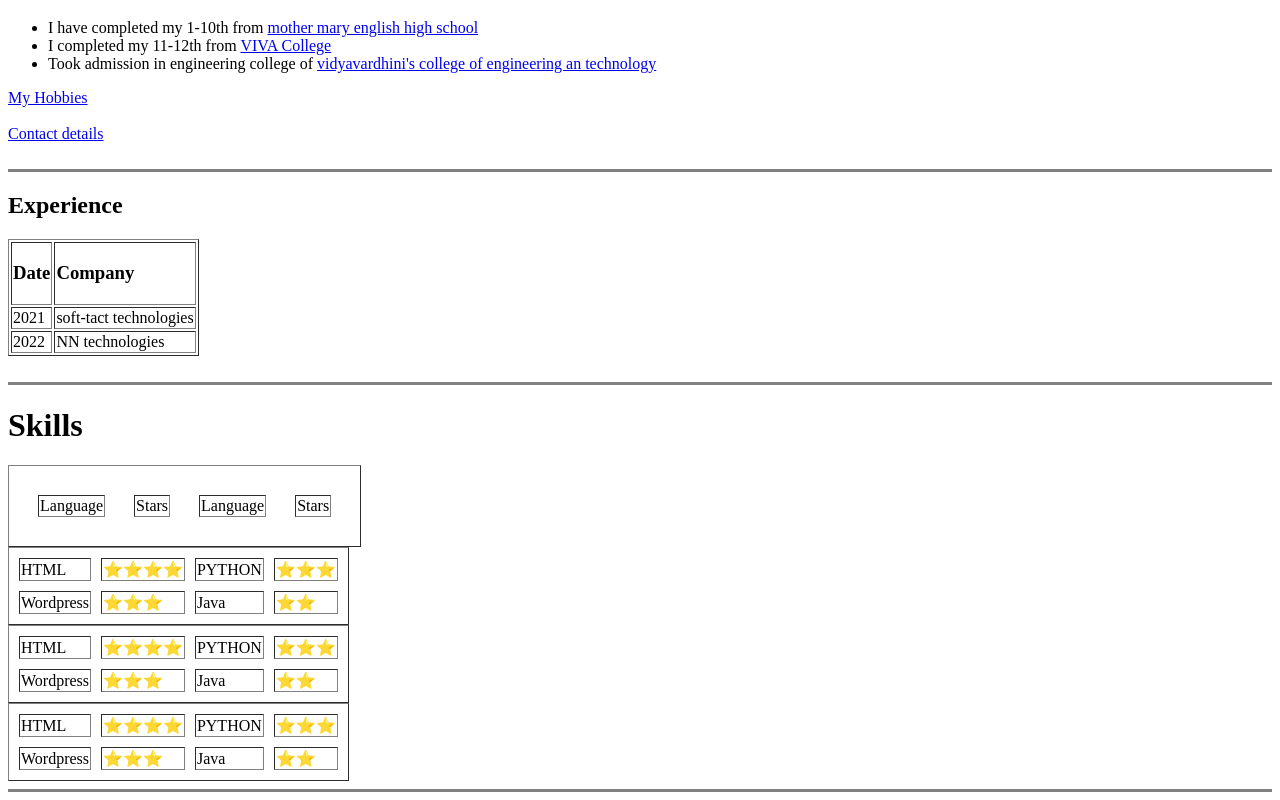
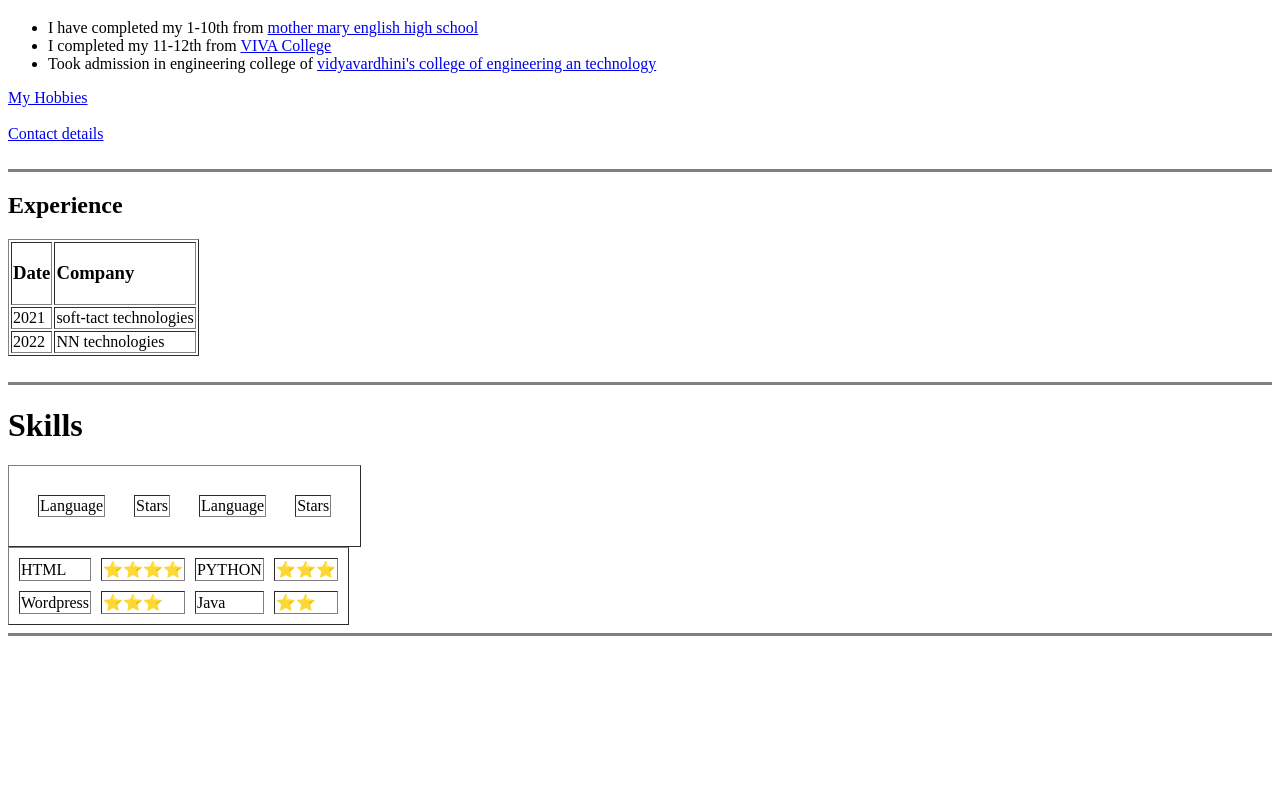
Before and after one commit to ganeshgaikwad01/CV, a plain HTML site: page index.html in a window 1280 px wide. Shown: the part 568-1368 px from the top of the page. After the commit the page ends 1212 px from the top, so only its background shows below. Drawn offline with Linux system fonts and the light colour scheme.

Commit message:
Update index.html

```diff
--- a/index.html
+++ b/index.html
@@ -73,39 +73,7 @@
             <td>⭐⭐</td>
           </tr>
         </table>
-        </tr>
-        <table cellspacing="10" border="1">
-              <tr>
-          <td>HTML</td>
-          <td>⭐⭐⭐⭐</td>
-          <td>PYTHON</td>
-          <td>⭐⭐⭐</td>
-        </tr>
-        <tr>
-          <td>Wordpress</td>
-          <td>⭐⭐⭐</td>
-          <td>Java</td>
-          <td>⭐⭐</td>
-        </tr>
-      </table>
-        <tr>
 
-        </tr>
-      </table>
-      <table cellspacing ="10" border="1">
-        <tr>
-      <td>HTML</td>
-      <td>⭐⭐⭐⭐</td>
-      <td>PYTHON</td>
-      <td>⭐⭐⭐</td>
-    </tr>
-    <tr>
-      <td>Wordpress</td>
-      <td>⭐⭐⭐</td>
-      <td>Java</td>
-      <td>⭐⭐</td>
-    </tr>
-  </table>
   <hr size="3" no noshade>
 
 </body>
```
